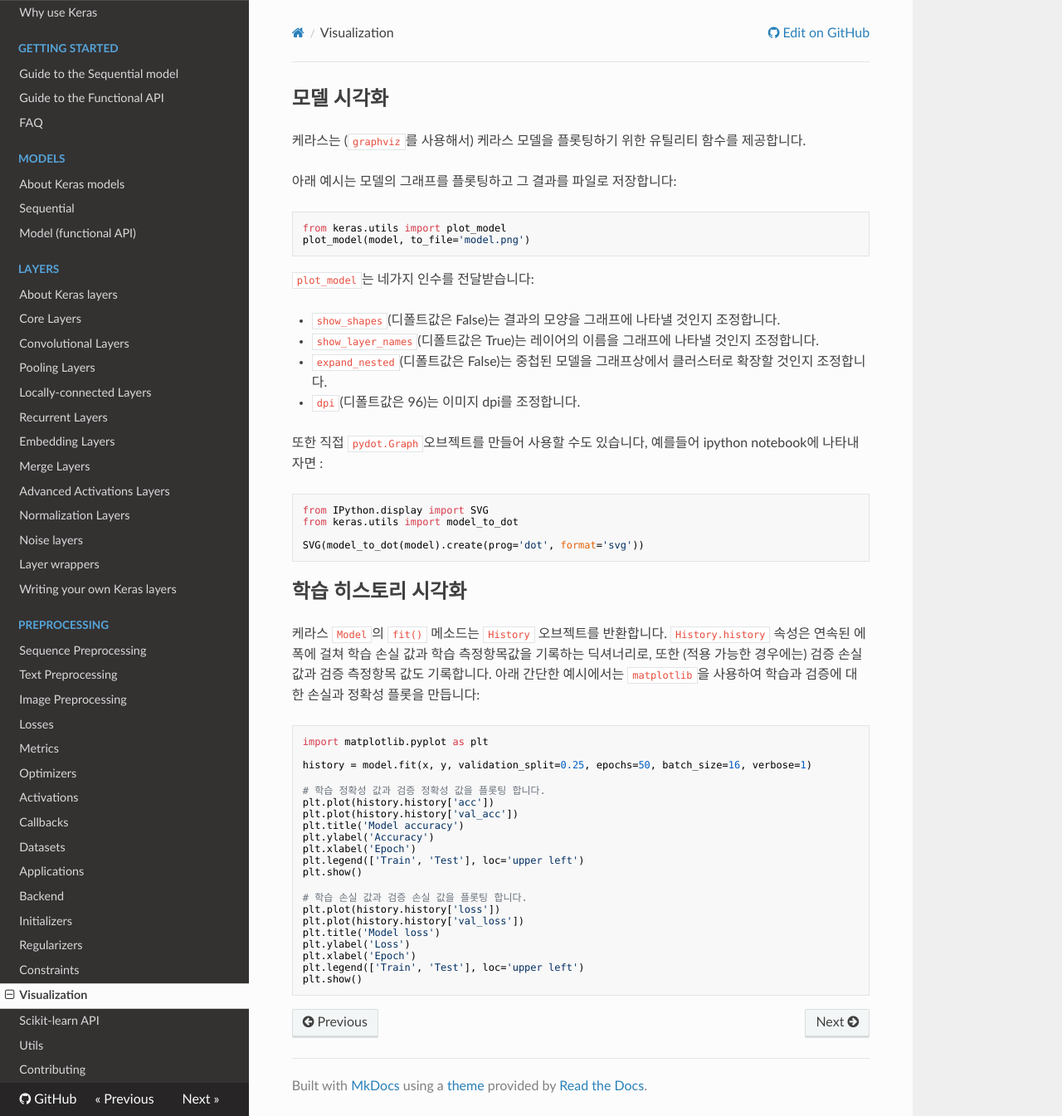
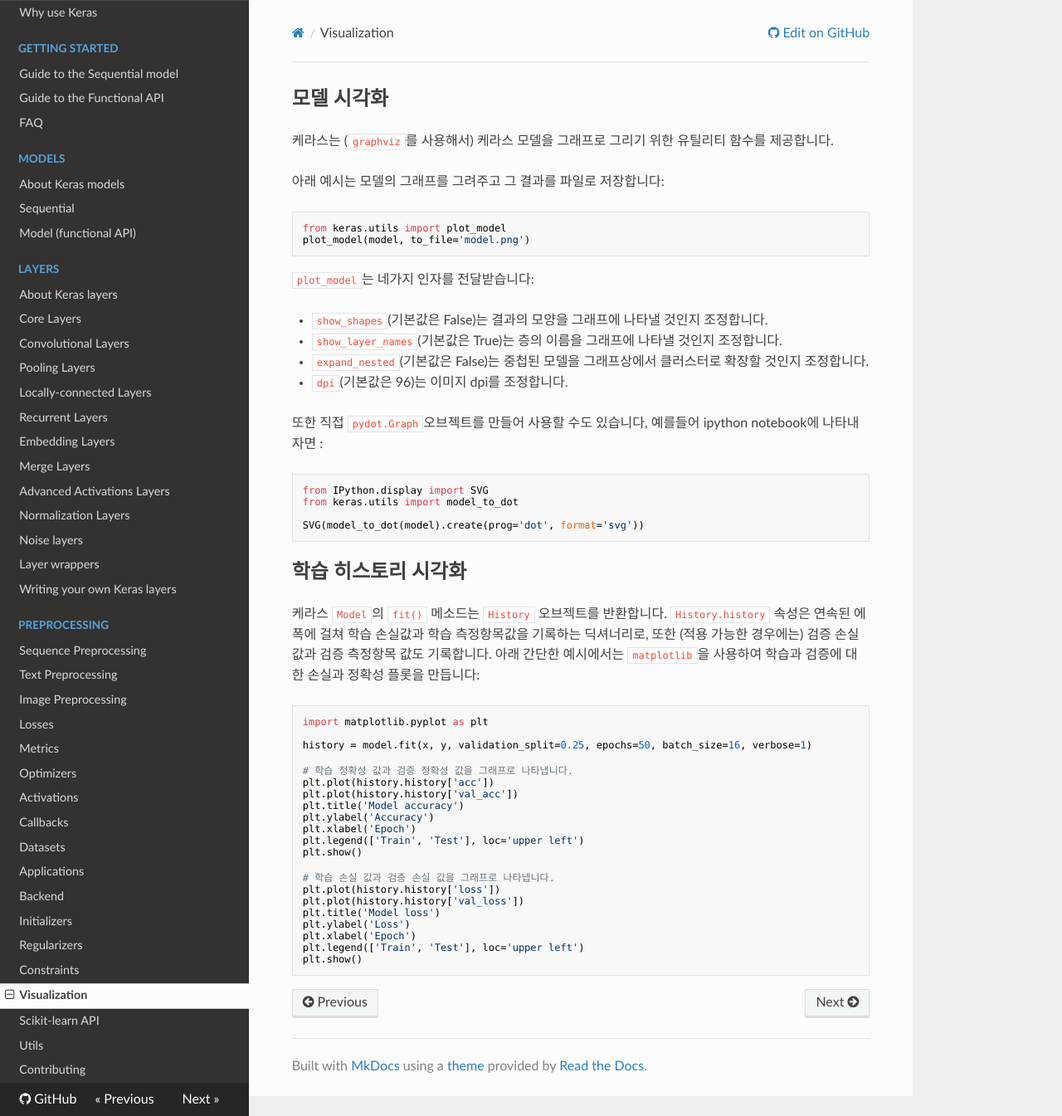
Before and after one commit to keras-team/keras-docs-ko, an MkDocs documentation site: the page built from sources/visualization.md, in a window 1280 px wide and 1345 px high. Shown: the whole window at 83% size. Built offline with MkDocs 1.6.1, drawn with Linux system fonts in a browser that asks for light colours; nearby versions of some CDN libraries.

Commit message:
Update visualization.md
<단어 수정>

- 플롯팅, 플롯 →그래프
- 디폴트 값 → 기본값
- 인수 → 인자
- 레이어 → 층

보류

- 학습측정항목값
- 학습 손실값(training loss values)
- 학습 정확성 값(training accuracy values)
- 검증 손실 값(validation loss values)
- 검증 정확성 값(validation accuracy values)
- 위 단어와 함께 사용된 '플롯'(이후에 내용 수정과 함께 수정)

그대로 유지

- 에폭, 클러스터

````diff
--- a/sources/visualization.md
+++ b/sources/visualization.md
@@ -1,20 +1,19 @@
-
 ## 모델 시각화
 
-케라스는 (`graphviz`를 사용해서) 케라스 모델을 플롯팅하기 위한 유틸리티 함수를 제공합니다.
+케라스는 (`graphviz`를 사용해서) 케라스 모델을 그래프로 그리기 위한 유틸리티 함수를 제공합니다.
 
-아래 예시는 모델의 그래프를 플롯팅하고 그 결과를 파일로 저장합니다:
+아래 예시는 모델의 그래프를 그려주고 그 결과를 파일로 저장합니다:
 ```python
 from keras.utils import plot_model
 plot_model(model, to_file='model.png')
 ```
 
-`plot_model`는 네가지 인수를 전달받습니다:
+`plot_model`는 네가지 인자를 전달받습니다:
 
-- `show_shapes`(디폴트값은 False)는 결과의 모양을 그래프에 나타낼 것인지 조정합니다.
-- `show_layer_names`(디폴트값은 True)는 레이어의 이름을 그래프에 나타낼 것인지 조정합니다.
-- `expand_nested`(디폴트값은 False)는 중첩된 모델을 그래프상에서 클러스터로 확장할 것인지 조정합니다.
-- `dpi`(디폴트값은 96)는 이미지 dpi를 조정합니다.
+- `show_shapes`(기본값은 False)는 결과의 모양을 그래프에 나타낼 것인지 조정합니다.
+- `show_layer_names`(기본값은 True)는 층의 이름을 그래프에 나타낼 것인지 조정합니다.
+- `expand_nested`(기본값은 False)는 중첩된 모델을 그래프상에서 클러스터로 확장할 것인지 조정합니다.
+- `dpi`(기본값은 96)는 이미지 dpi를 조정합니다.
 
 또한 직접 `pydot.Graph`오브젝트를 만들어 사용할 수도 있습니다,
 예를들어 ipython notebook에 나타내자면 :
@@ -27,14 +26,14 @@
 
 ## 학습 히스토리 시각화
 
-케라스 `Model`의 `fit()` 메소드는 `History` 오브젝트를 반환합니다. `History.history` 속성은 연속된 에폭에 걸쳐 학습 손실 값과 학습 측정항목값을 기록하는 딕셔너리로, 또한 (적용 가능한 경우에는) 검증 손실 값과 검증 측정항목 값도 기록합니다. 아래 간단한 예시에서는 `matplotlib`을 사용하여 학습과 검증에 대한 손실과 정확성 플롯을 만듭니다:
+케라스 `Model`의 `fit()` 메소드는 `History` 오브젝트를 반환합니다. `History.history` 속성은 연속된 에폭에 걸쳐 학습 손실값과 학습 측정항목값을 기록하는 딕셔너리로, 또한 (적용 가능한 경우에는) 검증 손실 값과 검증 측정항목 값도 기록합니다. 아래 간단한 예시에서는 `matplotlib`을 사용하여 학습과 검증에 대한 손실과 정확성 플롯을 만듭니다:
 
 ```python
 import matplotlib.pyplot as plt
 
 history = model.fit(x, y, validation_split=0.25, epochs=50, batch_size=16, verbose=1)
 
-# 학습 정확성 값과 검증 정확성 값을 플롯팅 합니다.
+# 학습 정확성 값과 검증 정확성 값을 그래프로 나타냅니다.
 plt.plot(history.history['acc'])
 plt.plot(history.history['val_acc'])
 plt.title('Model accuracy')
@@ -43,7 +42,7 @@
 plt.legend(['Train', 'Test'], loc='upper left')
 plt.show()
 
-# 학습 손실 값과 검증 손실 값을 플롯팅 합니다.
+# 학습 손실 값과 검증 손실 값을 그래프로 나타냅니다.
 plt.plot(history.history['loss'])
 plt.plot(history.history['val_loss'])
 plt.title('Model loss')
````
